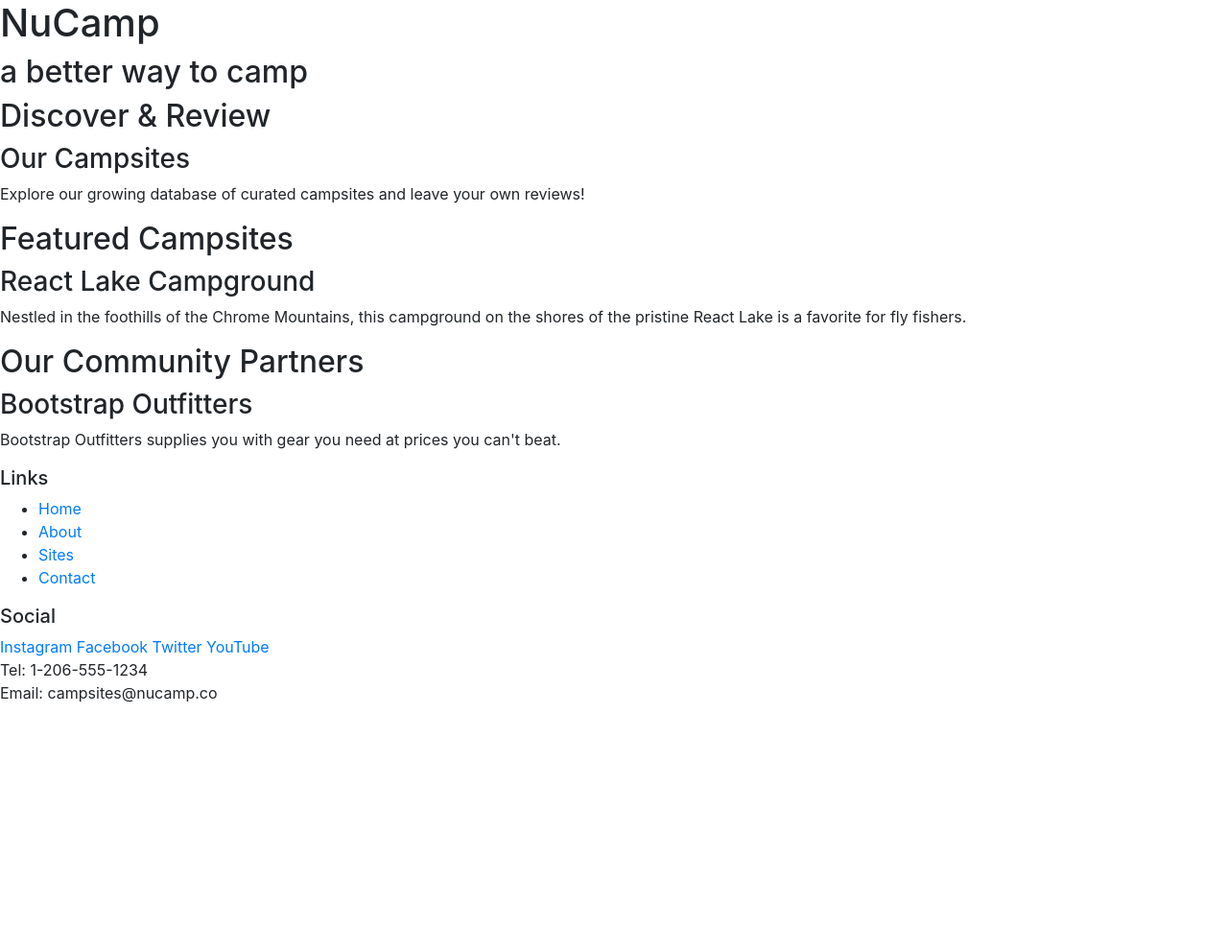
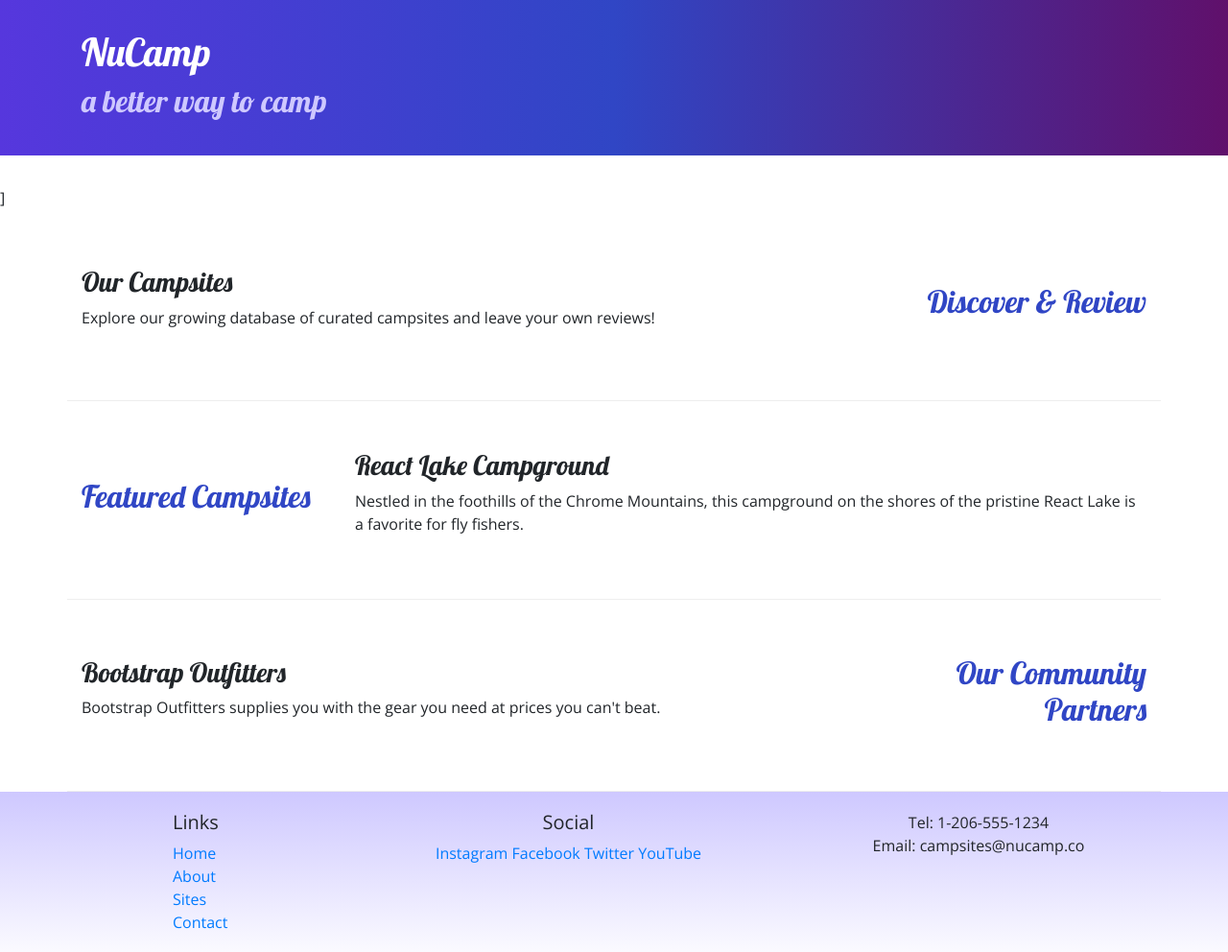
Before and after one commit to u591155/nucampsite, a website: page index.html in a window 1280 px wide. Shown: the whole page at 96% size. Before the commit the page ends 800 px from the top, so only its background shows below. Drawn offline with nearby package versions, Linux system fonts and the light colour scheme.

Commit message:
index done

```diff
--- /dev/null
+++ b/css/styles.css
@@ -0,0 +1,33 @@
+body {
+    font-family: "Open Sans", sans-serif;
+}
+
+h1, h2, h3 {
+    font-family: "Lobster", cursive;
+}
+
+h2 {
+    color: #3046C5;
+}
+
+header h2 {
+    color: #CEC8FF;
+}
+
+footer {
+    background-image: linear-gradient(#CEC8FF, white);
+    padding: 20px 0;
+}
+
+.jumbotron {
+    padding: 30px;
+    background-image: linear-gradient(to right, #5637DD, #3046C5, #60106B);
+    color: white;
+}
+
+.row-content{
+    padding: 50px 0px;
+    border-bottom: 1px ridge;
+    min-height: 200px;
+
+}
--- a/index.html
+++ b/index.html
@@ -10,58 +10,86 @@
     <!-- Bootstrap CSS -->
     <link rel="stylesheet" href="node_modules/bootstrap/dist/css/bootstrap.min.css" />
 
+     <!-- Additional CSS must be placed after Bootstrap CSS -->
+     <link rel="stylesheet" href="https://fonts.googleapis.com/css?family=Lobster|Open+Sans" />
+     <link rel="stylesheet" href="css/styles.css" />
+     <title>NuCamp: A Better Way To Camp</title>
+
     <title>NuCamp: A Better Way To Camp</title>
 </head>
 
 <body>
 
-    <header>
-        <div>
+    <header class="jumbotron jumbotron-fluid">
+        <div class="container">
+            <div class="row">
+                <div class="col">
                     <h1>NuCamp</h1>
                     <h2>a better way to camp</h2>
                 </div>
-    </header>
+            </div>
+        </div>
+    </header>]
 
-    <div>
-        <h2>Discover & Review</h2>
+    <div class="container">
+        <div class="row row-content align-items-center">
+            <div class="col-sm-4 order-sm-last col-md-3">
+                <h2 class="text-sm-right">Discover & Review</h2>
+            </div>
+            <div class="col">
                 <h3>Our Campsites</h3>
                 <p>Explore our growing database of curated campsites and leave your own reviews!</p>
             </div>
+        </div>
 
-    <div>
+        <div class="row row-content align-items-center">
+            <div class="col-sm-4 col-md-3">
                 <h2>Featured Campsites</h2>
+            </div>
+            <div class="col">
                 <h3>React Lake Campground</h3>
         		<p>Nestled in the foothills of the Chrome Mountains, this campground on the shores of the pristine React Lake is a favorite for fly fishers.</p>
    			</div>
+        </div>
 
-    <div>
-        <h2>Our Community Partners</h2>
+        <div class="row row-content align-items-center">
+            <div class="col-sm-4 order-sm-last col-md-3">
+                <h2 class="text-sm-right">Our Community Partners</h2>
+            </div>
+            <div class="col">
                 <h3>Bootstrap Outfitters</h3>
-        <p>Bootstrap Outfitters supplies you with gear you need at prices you can't beat.</p>
+        		<p>Bootstrap Outfitters supplies you with the gear you need at prices you can't beat.</p>
+            </div>
+        </div>
     </div>
 
     <footer>
-        <div>
+        <div class="container">
+            <div class="row">
+                <div class="col-4 col-sm-2 offset-1">
                     <h5>Links</h5>
-            <ul>
+            		<ul class="list-unstyled">
                         <li><a href="#">Home</a></li>
                         <li><a href="#">About</a></li>
                         <li><a href="#">Sites</a></li>
                         <li><a href="#">Contact</a></li>
                     </ul>
                 </div>
-        <div>
+                <div class="col-6 col-sm-5 text-center">
                 	<h5>Social</h5>
                     <a href="http://instagram.com/">Instagram</a>
                     <a href="http://facebook.com/">Facebook</a>
                     <a href="http://twitter.com/">Twitter</a>
                     <a href="http://youtube.com/">YouTube</a>
                 </div>
-        <div>
+                <div class="col-sm-4 text-center">
                     Tel: 1-206-555-1234<br />
                     Email: campsites@nucamp.co
                 </div>
+           </div>
+        </div>
     </footer>
+
     <!-- jQuery must come first, then Popper.js, then the Bootstrap JavaScript plugins.-->
     <script src="node_modules/jquery/dist/jquery.slim.min.js"></script>
     <script src="node_modules/popper.js/dist/umd/popper.min.js"></script>
```
Also changed, not shown: 1 other file. Lines whose indentation alone changed are shown as unchanged.
